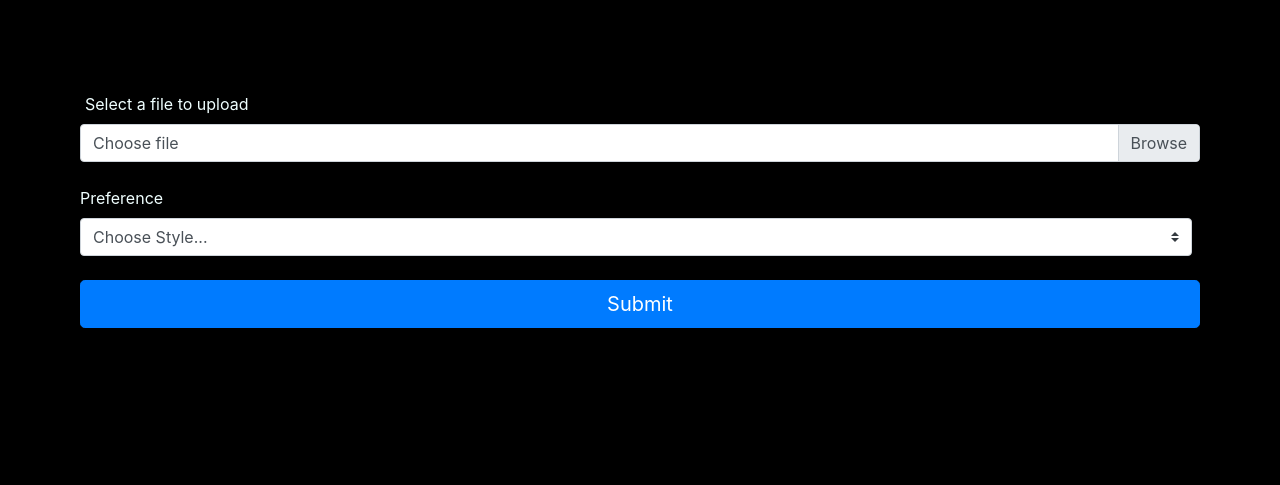
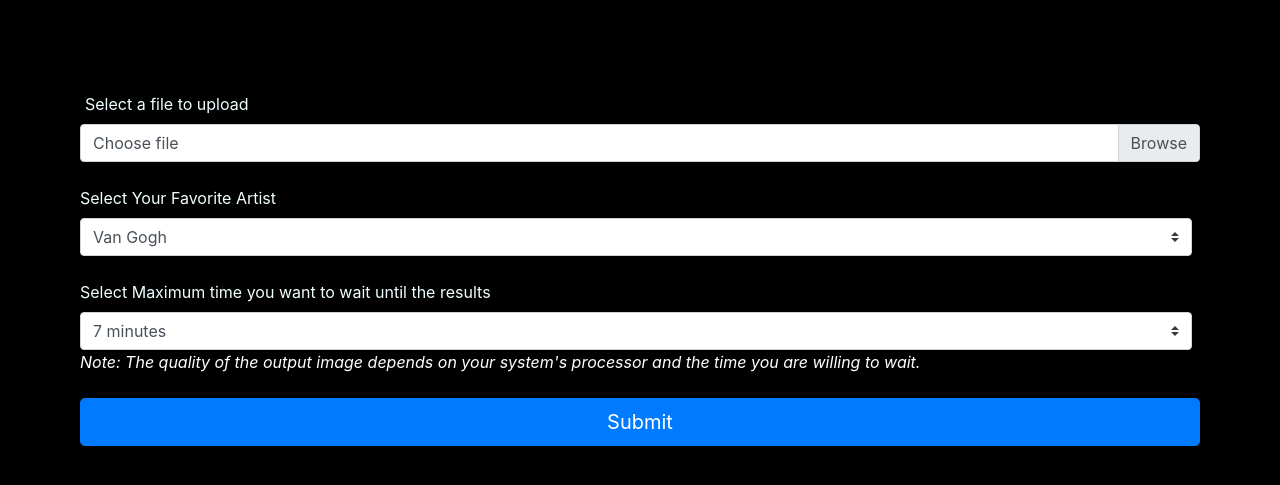
Before and after one commit to priyankapopeta/cpe-551-final-project, a Flask app: page / in a window 1280 px wide. Shown: the part 255-740 px from the top of the page. Run offline with Flask 2, Linux system fonts and the light colour scheme; some libraries are stand-ins or nearby versions.

Commit message:
Added timer to be selected by the user. Debugged few issues. Added breadcrumbs for better navigation

```diff
--- a/app.py
+++ b/app.py
@@ -5,6 +5,8 @@ import urllib.request
 import os
 from werkzeug.utils import secure_filename
 import tensorflow as tf
+tf.config.experimental_run_functions_eagerly(True)
+
 import tensorflow_hub as hub
 import IPython.display as display
 
@@ -105,7 +107,6 @@ def style_content_loss(outputs,style_targets,content_targets):
 
 @tf.function()
 def train_step(image,extractor,style_targets,content_targets,opt):
-
     with tf.GradientTape() as tape:
         outputs = extractor(image)
         loss = style_content_loss(outputs,style_targets,content_targets)
@@ -144,9 +145,12 @@ class StyleContentModel(tf.keras.models.Model):
 
         return {'content': content_dict, 'style': style_dict}
 
-def transformTo(content_image_name,tr_style):
+def transformTo(content_image_name,tr_style,maxtime):
+    start = time.time()
+    print("maxtime",maxtime)
     PICS_FOLDER = os.path.join(os.path.join(sys.path[0]), 'static/uploads')
 
+    # Defining style image based on the artist selected
     if tr_style=="VanGogh":
         style_image_name = "starrynight.jpg"
     elif tr_style=="WassK":
@@ -155,76 +159,62 @@ def transformTo(content_image_name,tr_style):
         style_image_name="Udine.jpeg"
     elif tr_style=="picasso":
         style_image_name="picasso.jpeg"
+    path_to_content_image = os.path.join(PICS_FOLDER, content_image_name)
+    path_to_style_image = os.path.join(PICS_FOLDER, style_image_name)
+
+    content_image = load_img(path_to_content_image)
+    style_image = load_img(path_to_style_image)
 
 
-    path_to_content_image = os.path.join(PICS_FOLDER, content_image_name)
-    path_to_style_image = os.path.join(PICS_FOLDER, style_image_name)
-    content_image = load_img(path_to_content_image)
-    style_image = load_img(path_to_style_image)
     x = tf.keras.applications.vgg19.preprocess_input(content_image*255)
     x = tf.image.resize(x, (224, 224))
-    vgg = tf.keras.applications.VGG19(include_top=True, weights='imagenet')
-    prediction_probabilities = vgg(x)
-    prediction_probabilities.shape
-    predicted_top_5 = tf.keras.applications.vgg19.decode_predictions(prediction_probabilities.numpy())[0]
-    [(class_name, prob) for (number, class_name, prob) in predicted_top_5]
-    vgg = tf.keras.applications.VGG19(include_top=False, weights='imagenet')
+
+    # start with initial image
+    image = tf.Variable(content_image)
+
     content_layers = ['block5_conv2']
-
     style_layers = ['block1_conv1',
                     'block2_conv1',
                     'block3_conv1',
                     'block4_conv1',
                     'block5_conv1']
+    extractor = StyleContentModel(style_layers, content_layers)
 
-    num_content_layers = len(content_layers)
-    num_style_layers = len(style_layers)
-    style_extractor = vgg_layers(style_layers)
-    style_outputs = style_extractor(style_image*255)
-    extractor = StyleContentModel(style_layers, content_layers)
-    results = extractor(tf.constant(content_image))
     style_targets = extractor(style_image)['style']
     content_targets = extractor(content_image)['content']
-    image = tf.Variable(content_image)
+
     opt = tf.optimizers.Adam(learning_rate=0.02, beta_1=0.99, epsilon=1e-1)
-    epochs=30
+    epochs=200
     for n in range(epochs):
+        iterationtime = time.time()
+        tdiff=iterationtime-start
+        if (tdiff>maxtime and n>1):
+            break
         train_step(image,extractor,style_targets,content_targets,opt)
-        print(".", end='', flush=True)
-
+        print(n,".", end='', flush=True)
+    print(n,".", end='', flush=True)
     return image
 
+# Defining all the routes
 @app.route('/')
 def home():
     return render_template('index.html')
 
 @app.route('/artist/Vangogh/<filename>/<input_name>')
 def vangogh(filename=None,input_name=None):
-    # print(filename +" "+input_name)
     return render_template('vangogh.html', filename=filename, input_name=input_name)
 
 @app.route('/artist/WassK/<filename>/<input_name>')
 def WassK(filename=None,input_name=None):
-    # print(filename +" "+input_name)
     return render_template('WassK.html', filename=filename, input_name=input_name)
 
 @app.route('/artist/Udine/<filename>/<input_name>')
 def Udine(filename=None,input_name=None):
-    # print(filename +" "+input_name)
     return render_template('Udine.html', filename=filename, input_name=input_name)
 
 @app.route('/artist/picasso/<filename>/<input_name>')
 def picasso(filename=None,input_name=None):
-    # print(filename +" "+input_name)
     return render_template('picasso.html', filename=filename, input_name=input_name)
-
-# @app.route('/success/<int:result_id>')
-# def success(result_id):
-#     return render_template('vanghog.html', filename=filename)
-#      # replace this with a query from whatever database you're using
-#      result = get_result_from_database(result_id)
-#      # access the result in the tempalte, for example {{ result.name }}
-#      return render_template('success.html', result=result)
 
 @app.route('/', methods=['POST'])
 def upload_image():
@@ -234,6 +224,12 @@ def upload_image():
     if request.form["Styles"]=="" :
         flash('No Style Selected')
         return redirect(request.url)
+    if 'maxtime' not in request.form:
+        flash('No time Selected')
+        return redirect(request.url)
+    if request.form["maxtime"]=="" :
+        flash('No time Selected')
+        return redirect(request.url)
     if 'file' not in request.files:
         flash('No file part')
         return redirect(request.url)
@@ -242,6 +238,7 @@ def upload_image():
     if file.filename == '':
         flash('No image selected for uploading')
         return redirect(request.url)
+
     if file and allowed_file(file.filename):
         PICS_FOLDER = os.path.join(os.path.join(sys.path[0]), 'static/uploads')
         filename = secure_filename(file.filename)
@@ -249,8 +246,10 @@ def upload_image():
         content_image_name =filename
 
         tr_style=request.form["Styles"]
+        maxtime=int(request.form["maxtime"])
+
         output_image_name=tr_style+content_image_name+""
-        image=transformTo(filename,tr_style)
+        image=transformTo(filename,tr_style,maxtime)
         tensor_to_image(image).save(os.path.join(app.config['UPLOAD_FOLDER'], output_image_name))
         path_to_output_image = os.path.join(PICS_FOLDER, output_image_name)
         output_image = load_img(path_to_output_image)
--- a/static/css/mystyle.css
+++ b/static/css/mystyle.css
@@ -8,6 +8,9 @@ h1{
 p{
     color: white;
     /* text-shadow: -1px 0 black, 0 1px black, 1px 0 black, 0 -1px black; */
+}
+em{
+    color: white;
 }
 #loading {
     width: 100%;
--- a/templates/index.html
+++ b/templates/index.html
@@ -15,14 +15,8 @@
 
         <header class="text-center text-white py-5">
             <div class="jumbotron bg-cover text-white">
-                <!-- <div class="container py-5 text-center" style="backdrop-filter: blur(5px);"> -->
-
                     <h1 class=" text-center display-4 font-weight-bold">Tensor Artist</h1>
-
-                    <!-- <a href="#" role="button" class="btn btn-primary px-5">See All Features</a> -->
-                <!-- </div> -->
             </div>
-            <!-- <h1 class="head-text">Trial</h1> -->
             </header>
     <div id="loading"></div>
     <div class="container" id="content" >
@@ -58,16 +52,31 @@
             </br>
 
             <div class="form-row align-items-center">
-                <label class="mr-sm-2" for="inlineFormCustomSelect">Preference</label>
+                <label class="mr-sm-2" for="inlineFormCustomSelect">Select Your Favorite Artist</label>
                 <select class="custom-select mr-sm-2" name="Styles" id="Styles">
-                    <option value="" selected>Choose Style...</option>
-                    <option value="VanGogh">VanGogh</option>
+                    <!-- <option value="" selected>Choose Style...</option> -->
+                    <option value="VanGogh" selected>Van Gogh</option>
                     <option value="WassK">Wassily Kandinsky</option>
                     <option value="picasso">Picasso</option>
                     <option value="Udine">Udine</option>
                 </select>
             </div>
             </br>
+
+            <div class="form-row align-items-center">
+                <label class="mr-sm-2" for="inlineFormCustomSelect">Select Maximum time you want to wait until the results</label>
+                <select class="custom-select mr-sm-2" name="maxtime" id="maxtime">
+                    <!-- <option value="" selected>Choose Style...</option> -->
+                    <option value="420" selected>7 minutes</option>
+                    <option value="300">5 minutes</option>
+                    <option value="180">3 minutes</option>
+                    <option value="120">2 minutes</option>
+                    <option value="60">1 minute</option>
+                </select>
+                <em>Note: The quality of the output image depends on your system's processor and the time you are willing to wait.</em>
+            </div>
+            </br>
+
             <div class="form-row align-items-center">
                 <button type="submit" value="Submit" class="btn btn-primary btn-lg btn-block" onclick="loading();">Submit</button>
             </div>
```
Also changed, not shown: templates/Udine.html (+12 -1 lines), templates/WassK.html (+16 -8 lines), templates/picasso.html (+12 -0 lines), templates/vangogh.html (+11 -0 lines), static/uploads/Udinenature.jpg (deleted), static/uploads/VanGoghnature.jpg (deleted), static/uploads/VanGoghtree.jpg (deleted), static/uploads/WassKnature.jpg (deleted), static/uploads/picasso.jpeg, static/uploads/picassonature.jpg (deleted), 3 other files.
